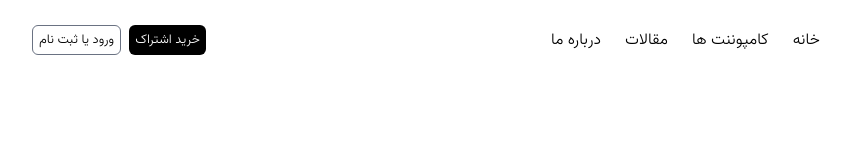
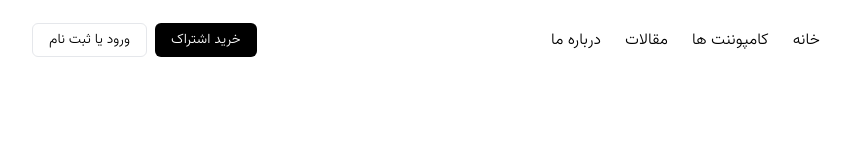
Before and after one commit to zahra-alvandi/weblog-project, a React (Vite) app: page / in a window 1280 px wide. Shown: the top 155 px of the page, without its empty margins (208-1071 px from the left). Built offline with nearby package versions, Linux system fonts and the light colour scheme.

Commit message:
header btns changed

```diff
--- a/src/Components/Header/Header.jsx
+++ b/src/Components/Header/Header.jsx
@@ -20,10 +20,10 @@ export default function Header() {
           </a>
         </div>
         <div className="flex gap-2">
-          <button className="py-1 px-1.5 rounded-md text-[13px] cursor-pointer transition flex justify-center items-center gap-2 hover:opacity-55 bg-black text-white">
+          <button className="bg-black text-white py-[6px] px-4 text-sm rounded-md hover:opacity-75 transition cursor-pointer">
             خرید اشتراک
           </button>
-          <button className="py-1 px-1.5 rounded-md text-[13px] cursor-pointer transition flex justify-center items-center gap-2 hover:opacity-[0.85] border border-gray-500">
+          <button className="border border-gray-200 py-[6px] px-4 text-sm rounded-md cursor-pointer">
             ورود یا ثبت نام
           </button>
         </div>
```
